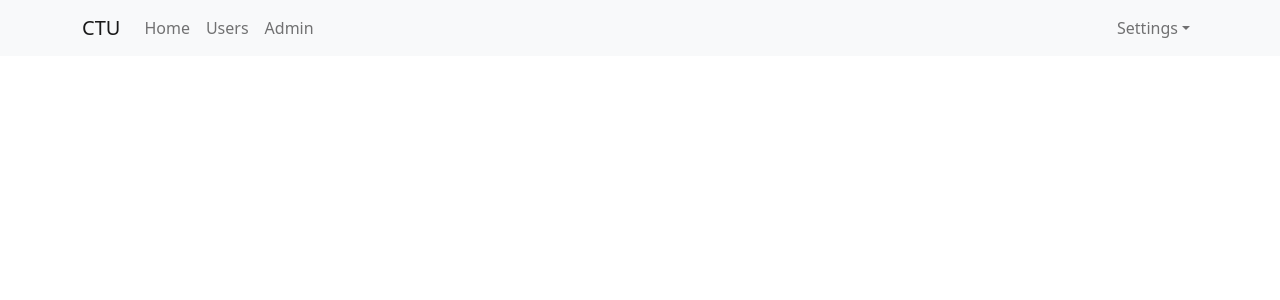
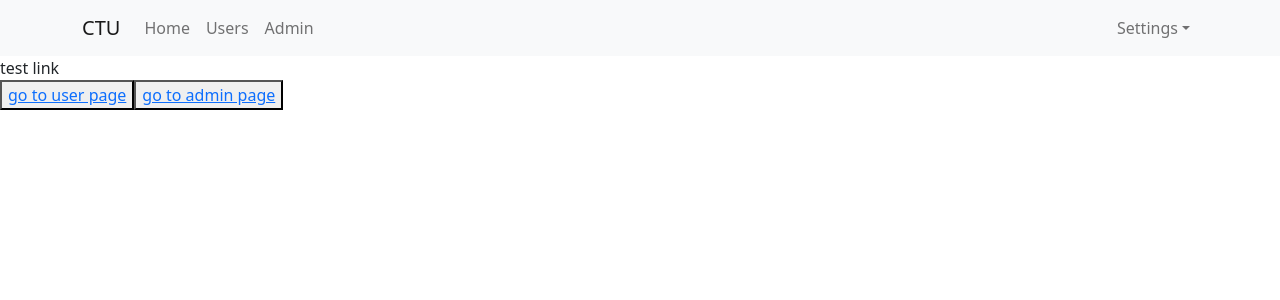
Before and after one commit to TieuCuu/reactjs-hoidanit, a React (Create React App) app: page / in a window 1280 px wide. Shown: the top 300 px of the page. Built offline with nearby package versions, Linux system fonts and the light colour scheme.

Commit message:
react routes

```diff
--- a/src/App.js
+++ b/src/App.js
@@ -1,10 +1,7 @@
-import logo from './logo.svg';
 import './App.scss';
-import { useDispatch, useSelector } from 'react-redux';
-import { increaseCounter, decreaseCounter } from './redux/action/counterAction';
 import Header from './components/Header/Header';
 import React from 'react';
-
+import { Link } from "react-router-dom";
 //cách viết class component
 // class App extends React.Component {
 // 	render() {
@@ -25,6 +22,15 @@ const App = () => {
 	return (
 		<div className="app-container">
 			<Header />
+			<div>test link</div>
+			<div>
+				<button>
+					<Link to="/users">go to user page</Link>
+				</button>
+				<button>
+					<Link to="/admin">go to admin page</Link>
+				</button>
+			</div>
 		</div>
 
 	);
--- /dev/null
+++ b/src/components/Admin/Admin.js
@@ -0,0 +1,7 @@
+const Admin = (props) => {
+    return (
+        <div>Admin component</div>
+    )
+}
+
+export default Admin;
--- a/src/components/Header/Header.js
+++ b/src/components/Header/Header.js
@@ -2,18 +2,20 @@ import Container from 'react-bootstrap/Container';
 import Nav from 'react-bootstrap/Nav';
 import Navbar from 'react-bootstrap/Navbar';
 import NavDropdown from 'react-bootstrap/NavDropdown';
+import { Link } from "react-router-dom";
 
 const Header = () => {
     return (
         <Navbar bg="light" expand="lg">
             <Container>
-                <Navbar.Brand href="#home">CTU</Navbar.Brand>
+                <Navbar.Brand href="/">CTU</Navbar.Brand>
                 <Navbar.Toggle aria-controls="basic-navbar-nav" />
                 <Navbar.Collapse id="basic-navbar-nav">
                     <Nav className="me-auto">
-                        <Nav.Link href="#home">Home</Nav.Link>
-                        <Nav.Link href="#link">Users</Nav.Link>
-                        <Nav.Link href="#link">Admin</Nav.Link>
+                        <Link to="/" className='nav-link'>Home</Link>
+                        <Link to="/users" className='nav-link'>Users</Link>
+                        <Link to="/admin" className='nav-link'>Admin</Link>
+
 
                     </Nav>
                     <Nav>
--- /dev/null
+++ b/src/components/User/User.js
@@ -0,0 +1,7 @@
+const User = (props) => {
+    return (
+        <div>User component</div>
+    )
+}
+
+export default User;
--- a/src/index.js
+++ b/src/index.js
@@ -5,14 +5,38 @@ import reportWebVitals from './reportWebVitals';
 import { Provider } from 'react-redux';
 import store from './redux/store';
 import 'bootstrap/dist/css/bootstrap.min.css';
+import { createBrowserRouter, RouterProvider, } from "react-router-dom";
+import User from './components/User/User';
+import Admin from './components/Admin/Admin';
+
+const router = createBrowserRouter([
+    {
+        path: "/",
+        element: <App />,
+    },
+    {
+        path: "/users", //đường link dẫn tới element, phải trùng với Link to bên App.js
+        element: <User />,
+    },
+    {
+        path: "/admin",
+        element: <Admin />,
+    },
+]);
+
 
 const root = ReactDOM.createRoot(document.getElementById('root'));
 root.render(
-  <Provider store={store}>
-    {/* <React.StrictMode> */}
-    <App />
-    {/* </React.StrictMode> */}
-  </Provider>
+    <Provider store={store}>
+        {/* <React.StrictMode> */}
+
+
+        <RouterProvider router={router} />
+
+
+
+        {/* </React.StrictMode> */}
+    </Provider>
 );
 
 // If you want to start measuring performance in your app, pass a function
```
